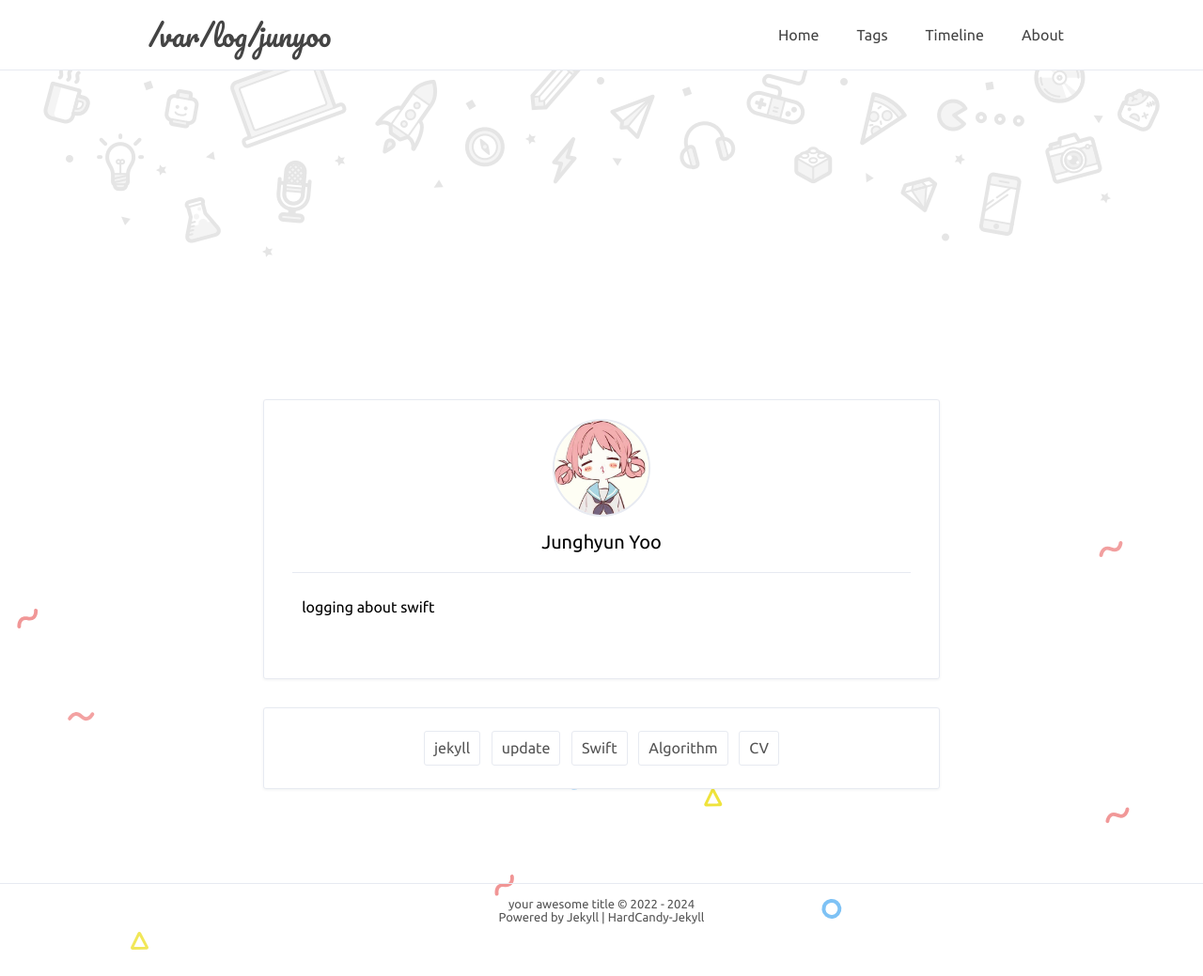
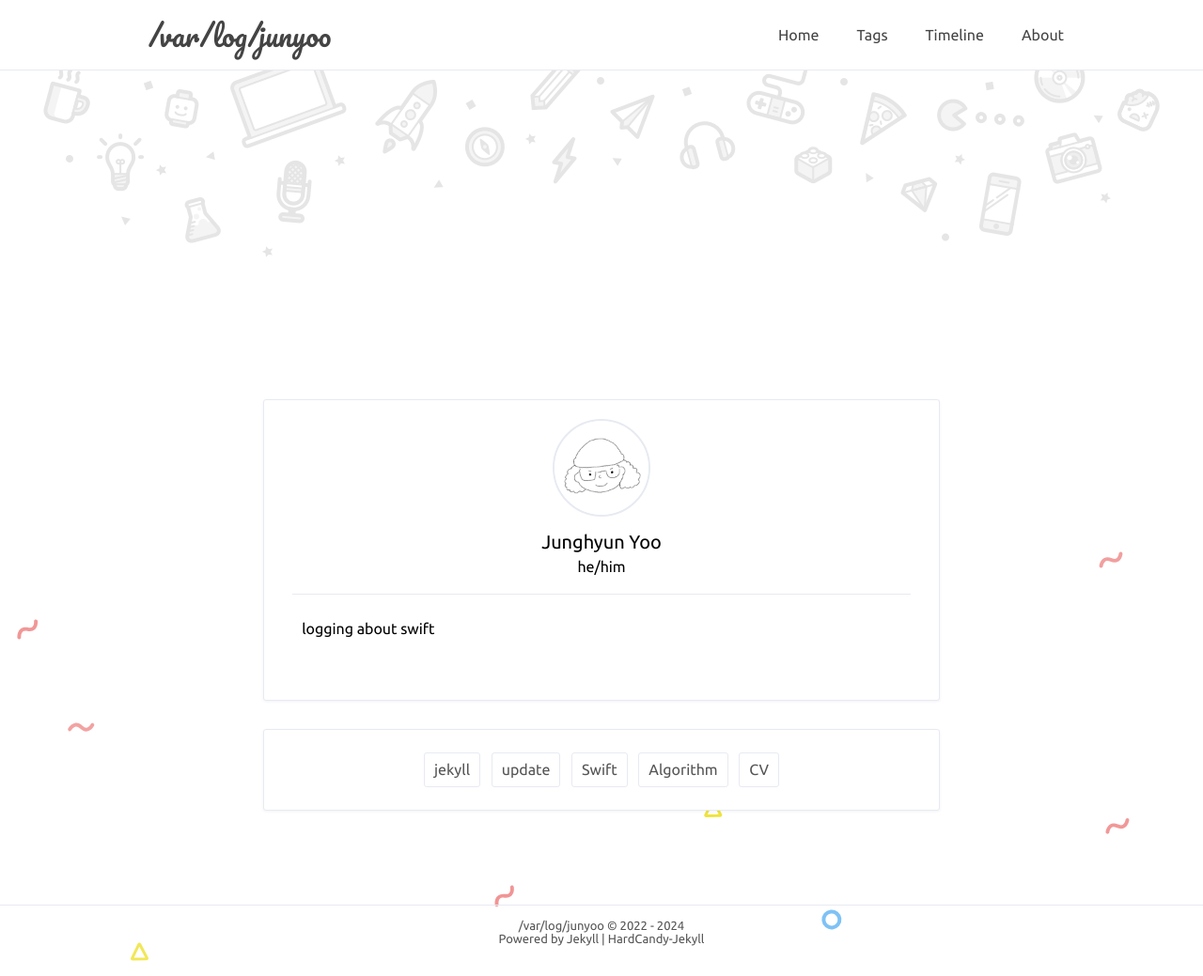
Before and after one commit to JJunghyunY/JJunghyunY.github.io, a Jekyll site: the page built from about.html, in a window 1280 px wide. Shown: the whole page at 94% size. Built offline with Jekyll 4.4.1, drawn with Linux system fonts in a browser that asks for light colours; before the commit the page ends 1016 px from its top, so only the background shows below that.

Commit message:
initiated 2024

```diff
--- a/_config.yml
+++ b/_config.yml
@@ -1,7 +1,7 @@
 # Site settings 사이트 구성
-title: 'your awesome title'
-description: 'your web description'
-keywords: 'your web keywords, another keywords'
+title: '/var/log/junyoo'
+description: 'logging swift by Junyoo'
+keywords: 'apple, swift, iOS'
 url: 'https://JJunghyunY.github.io' # your host
 
 # nav 공간：&emsp;
@@ -16,15 +16,15 @@
 name: 'Junghyun Yoo'
 NickName: 'junyoo'
 webtitle: '/var/log/junyoo'
-bio: ''
+bio: 'he/him'
 about: true
 aboutyou: 'logging about swift'
-portraits: '/assets/profile.jpeg' # your portraits image file path
+portraits: '/assets/profile.png' # your portraits image file path
 
 # SNS
 SNS: false
 SNS-icon: #['Facebook', 'weibo', 'qq', 'github', 'Dribbble', 'Twitter', 'instagram', 'weixin', 'Codepen']
-  mail: 'mailto:abc@gmail.com'
+  mail: 'wjdgus995@icloud.com'
   weixin: ''
   qq: ''
   github: ''
```
Also changed, not shown: assets/profile.jpeg (deleted).
